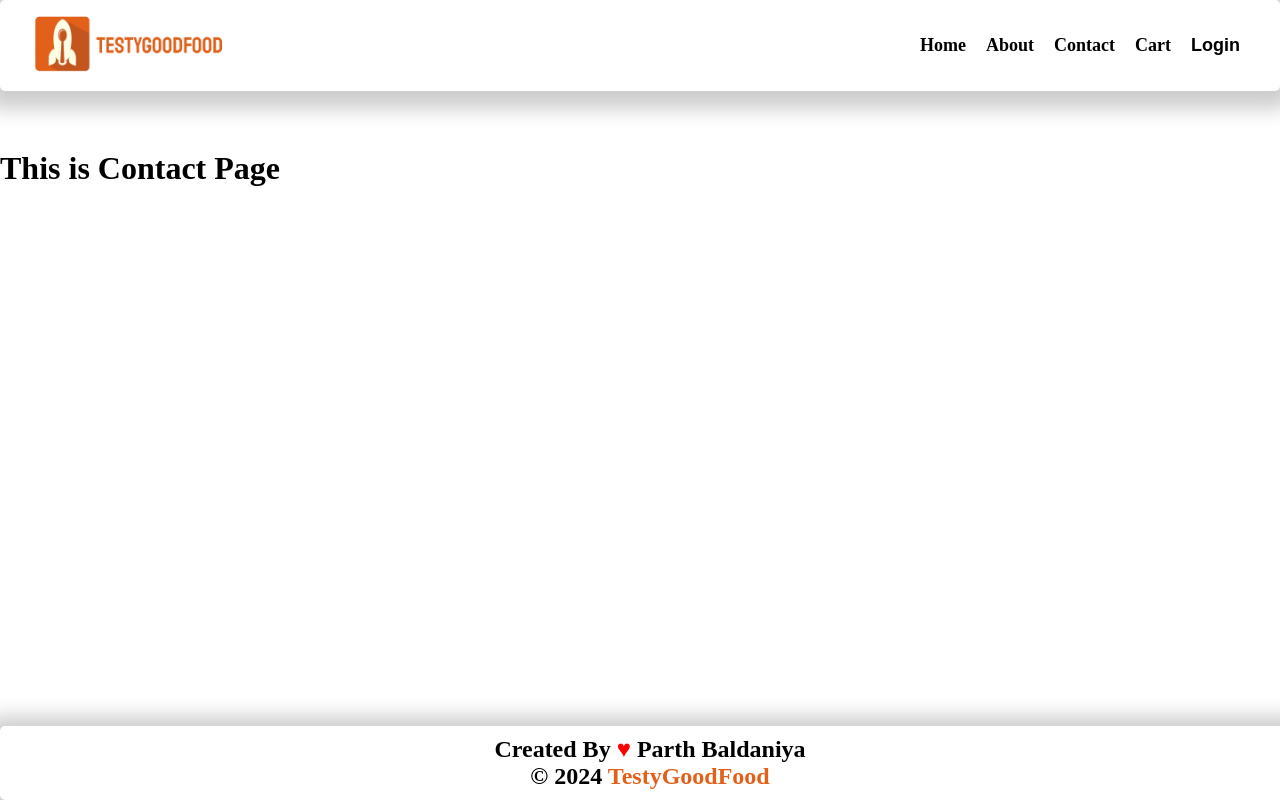
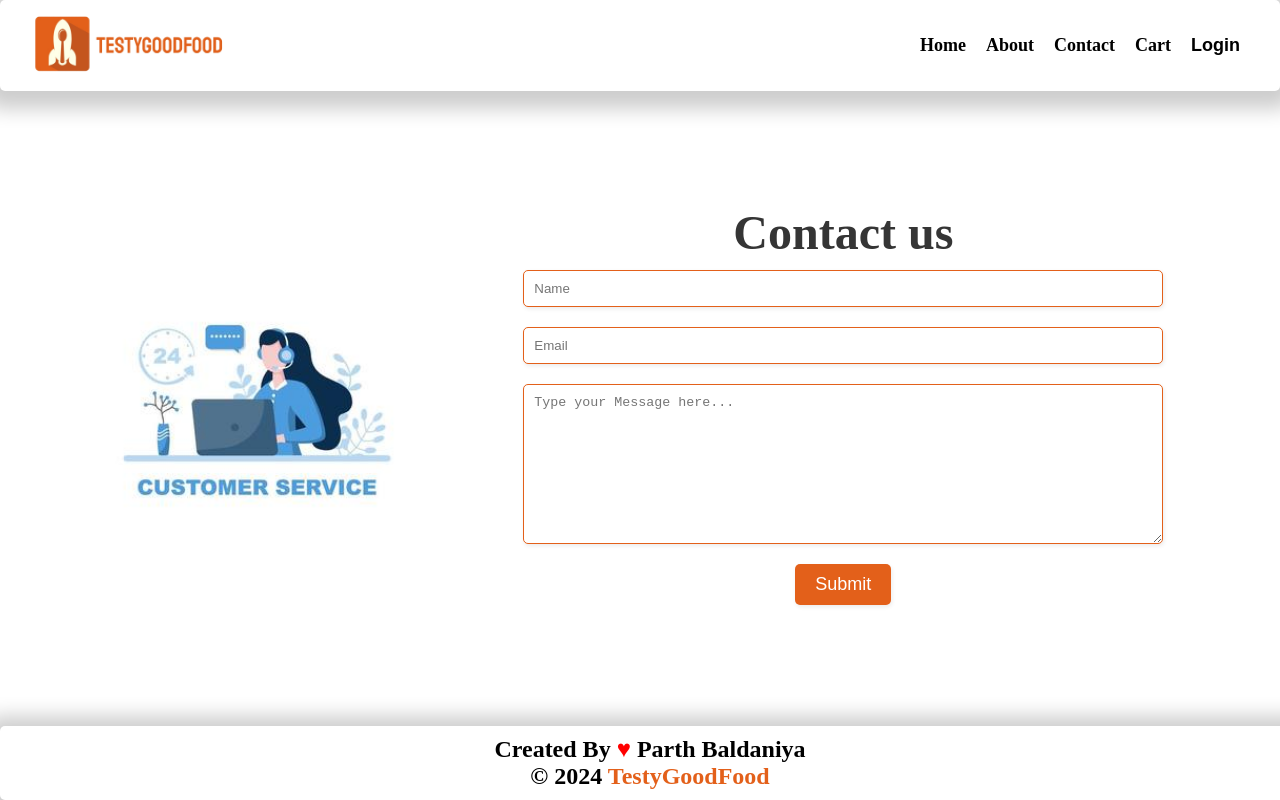
Before and after one commit to BaldaniyaParth/TestyGoodFood, a React (Vite) app: page /contact in a window 1280 px wide. Built offline with nearby package versions, Linux system fonts and the light colour scheme.

Commit message:
Contact Us Page Create

```diff
--- a/index.css
+++ b/index.css
@@ -1,3 +1,6 @@
+@import url('https://fonts.googleapis.com/css2?family=Poppins:wght@200;300;400;500;600;700&display=swap');
+
+
 /* Select all CSS */
 * {
   margin: 0;
@@ -87,7 +90,7 @@
 
 .search-btn {
   width: 120px;
-  background-color: rgb(250, 75, 75);
+  background-color: rgba(227,96,26,255);
   font-size: large;
   border: none;
   cursor: pointer;
@@ -217,7 +220,7 @@
 }
 
 
-/* Error CSS */
+/* PageNotFound CSS */
 .error-page {
   text-align: center;
   background-color: white;
@@ -253,3 +256,87 @@
 .contact {
   padding-top: 150px;
 }
+
+
+/* Contact CSS */
+.contact-container {
+  display: flex;
+  flex-direction: row;
+  flex-wrap: wrap;
+  justify-content: space-evenly;
+  align-items: center;
+  margin: 70px auto 20px;
+  overflow-y: hidden;
+  height: 85vh;
+}
+
+.contact-container .contact-left {
+  display: flex;
+  justify-content: center;
+  align-items: center;
+}
+
+.contact-container .contact-left img {
+  width: 300px;
+}
+
+.contact-container .contact-right {
+  display: flex;
+  flex-direction: column;
+  align-items: center;
+  justify-content: center;
+  font-size: x-large;
+}
+
+.contact-container .contact-right h1 {
+  color: #353535;
+}
+
+.contact-container .contact-right form {
+  display: flex;
+  flex-direction: column;
+  align-items: center;
+  justify-content: center;
+}
+
+.contact-container .contact-right form input {
+  padding: 10px;
+  margin: 10px;
+  border-radius: 5px;
+  box-sizing: border-box;
+  box-shadow: 1px 2px 4px 0 rgba(0, 0, 0, 0.08);
+  border: 1px solid rgba(227,96,26,255);
+  min-width: 50vw;
+}
+
+.contact-container .contact-right form textarea {
+  padding: 10px;
+  margin: 10px;
+  border-radius: 5px;
+  box-sizing: border-box;
+  box-shadow: 1px 2px 4px 0 rgba(0, 0, 0, 0.08);
+  border: 1px solid rgba(227,96,26,255);
+  min-width: 50vw;
+  height: 20vh;
+}
+
+.contact-container .contact-right form input:focus,
+.contact-container .contact-right form textarea:focus {
+  outline: 1px outset rgba(227,96,26,255);
+}
+
+.contact-container .contact-right form button {
+  padding: 10px 20px;
+  margin: 10px;
+  background-color: rgba(227,96,26,255);
+  box-shadow: 1px 2px 4px 0 rgba(0, 0, 0, 0.08);
+  color: #ffffff;
+  font-size: large;
+  cursor: pointer;
+  border: none;
+  border-radius: 5px;
+}
+
+.contact-container .contact-right form button:hover {
+  background-color: rgba(227,96,26,255);
+}
--- a/src/App.js
+++ b/src/App.js
@@ -2,8 +2,8 @@ import Header from "./component/Header";
 import Footer from "./component/Footer";
 import Body from "./component/Body";
 import About from "./component/About";
-import Contact from "./component/Contact";
-import PageNotFound from "./component/Error";
+import ContactUs from "./component/ContactUs";
+import PageNotFound from "./component/PageNotFound";
 import { createBrowserRouter, Outlet } from "react-router-dom";
 
 const AppLayout = () => {
@@ -32,7 +32,7 @@ const AppRoute = createBrowserRouter([
             },
             {
                 path : "/contact",
-                element : <Contact />
+                element : <ContactUs />
             },
         ]
     }
--- a/src/component/Contact.js
+++ /dev/null
@@ -1,7 +0,0 @@
-const Contact = () => {
-    return (
-        <h1 className="contact">This is Contact Page</h1>
-    )
-}
-
-export default Contact;
--- /dev/null
+++ b/src/component/ContactUs.js
@@ -0,0 +1,33 @@
+import { useState } from "react";
+import contact from "../assets/img/conatct.jpg";
+
+const ContactUs = () => {
+  const [message, setMessage] = useState(false);
+  const handleSubmit = (e) => {
+    e.preventDefault();
+    setMessage(true);
+  };
+  return (
+    <div className="contact-container">
+      <div className="contact-left">
+        <img src={contact} alt="Contact us" />
+      </div>
+      <div className="contact-right">
+        <h1>Contact us</h1>
+        <form onSubmit={handleSubmit}>
+          <input type="text" placeholder="Name" required />
+          <input type="email" placeholder="Email" required />
+          <textarea placeholder="Type your Message here..." required></textarea>
+          <button type="submit">Submit</button>
+          {message && (
+            <span>
+              Thanks for contacting TestyGoodFood, We will reply ASAP.
+            </span>
+          )}
+        </form>
+      </div>
+    </div>
+  );
+};
+
+export default ContactUs;
```
Also changed, not shown: src/assets/img/conatct.jpg (added).
